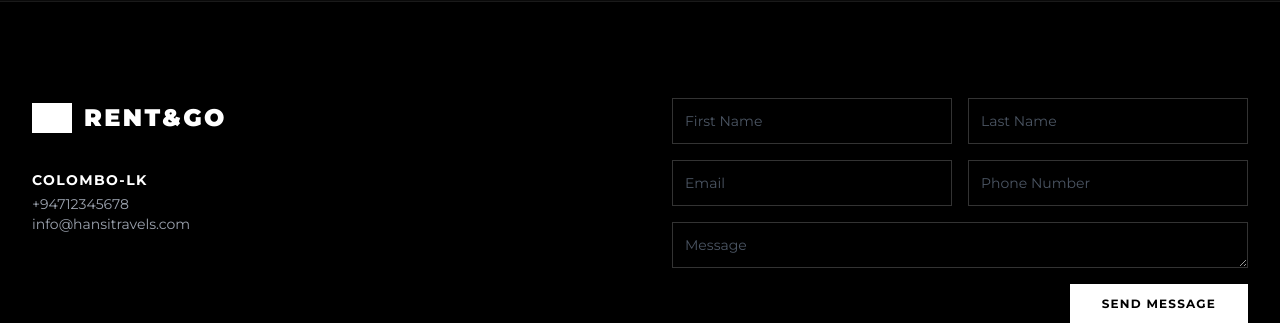
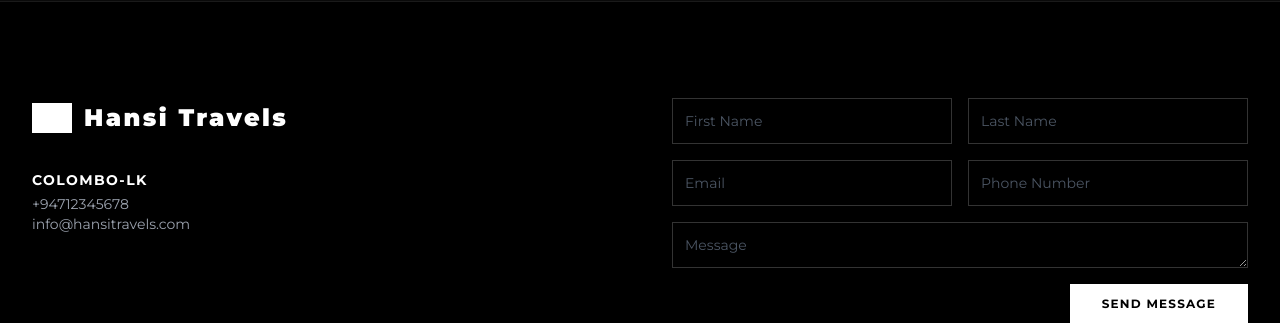
Before and after one commit to Deadx34/Rent-Go, a PHP site: page /index.php in a window 1280 px wide. Shown: the part 1956-2279 px from the top of the page. Run offline with PHP 8.4, Linux system fonts and the light colour scheme; data that the repository does not hold is empty; some libraries are stand-ins or nearby versions; grey boxes are pictures that could not be loaded.

Commit message:
Update branding in index.php: Change logo text from "RENT&GO" to "Hansi Travels"

```diff
--- a/index.php
+++ b/index.php
@@ -335,7 +335,7 @@ $feedbacks = $conn->query($feedbacks_sql);
                 <div>
                     <div class="flex items-center gap-3 mb-8">
                         <img src="Gemini_Generated_Image_3vfrwe3vfrwe3vfr.jpg" alt="Logo" class="w-10 h-10 object-contain filter brightness-0 invert"/>
-                        <span class="font-black text-2xl tracking-widest text-white">RENT&GO</span>
+                        <span class="font-black text-2xl tracking-widest text-white">Hansi Travels</span>
                     </div>
                     <div class="space-y-6 text-sm text-gray-400">
                         <div>
```
